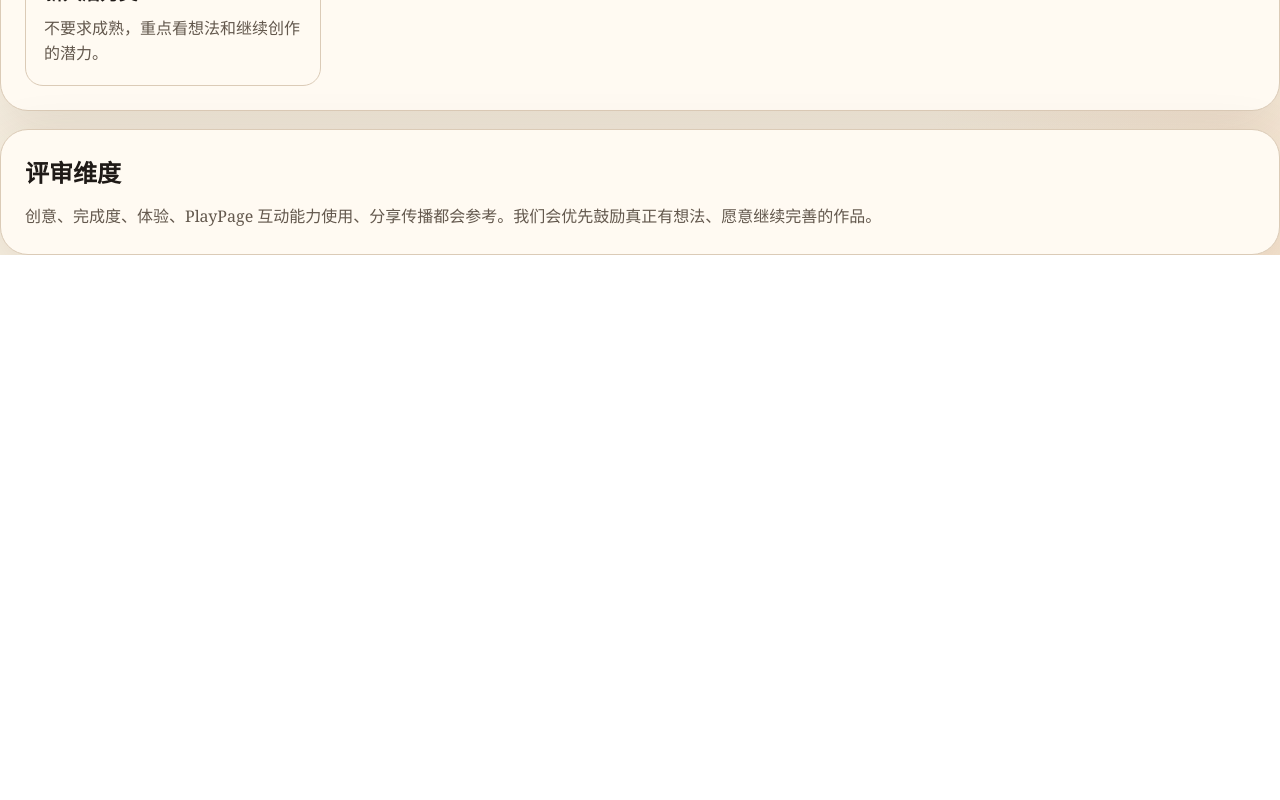
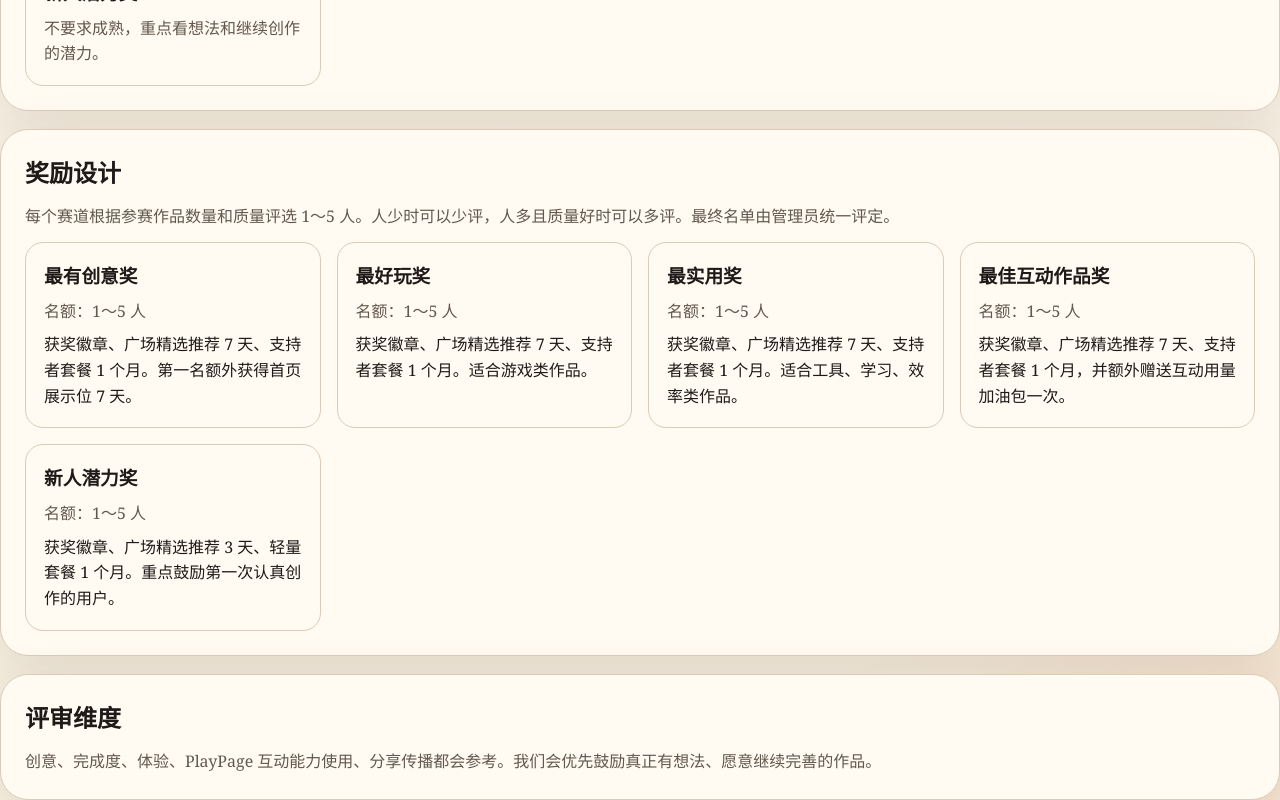
Before and after one commit to wangru2025/PlayPage, a Next.js app in the folder apps/web/: page /contest in a window 1280 px wide. Shown: the part 847-1647 px from the top of the page. Before the commit the page ends 1102 px from the top, so only its background shows below. Built offline with nearby package versions, Linux system fonts and the light colour scheme.

Commit message:
调整创作比赛评选说明

```diff
--- a/apps/web/app/contest/page.tsx
+++ b/apps/web/app/contest/page.tsx
@@ -4,6 +4,14 @@ const tracks = [
   ["最实用奖", "工具、学习辅助、音频/文本处理等。"],
   ["最佳互动作品奖", "使用留言、论坛、排行榜、云存档等互动功能。"],
   ["新人潜力奖", "不要求成熟，重点看想法和继续创作的潜力。"]
+];
+
+const rewards = [
+  ["最有创意奖", "1～5 人", "获奖徽章、广场精选推荐 7 天、支持者套餐 1 个月。第一名额外获得首页展示位 7 天。"],
+  ["最好玩奖", "1～5 人", "获奖徽章、广场精选推荐 7 天、支持者套餐 1 个月。适合游戏类作品。"],
+  ["最实用奖", "1～5 人", "获奖徽章、广场精选推荐 7 天、支持者套餐 1 个月。适合工具、学习、效率类作品。"],
+  ["最佳互动作品奖", "1～5 人", "获奖徽章、广场精选推荐 7 天、支持者套餐 1 个月，并额外赠送互动用量加油包一次。"],
+  ["新人潜力奖", "1～5 人", "获奖徽章、广场精选推荐 3 天、轻量套餐 1 个月。重点鼓励第一次认真创作的用户。"]
 ];
 
 export default function ContestPage() {
@@ -45,6 +53,22 @@ export default function ContestPage() {
       </section>
 
       <section className="panel" style={{ padding: 24, display: "grid", gap: 12 }}>
+        <h2 style={{ margin: 0 }}>奖励设计</h2>
+        <p style={{ margin: 0, color: "var(--muted)" }}>
+          每个赛道根据参赛作品数量和质量评选 1～5 人。人少时可以少评，人多且质量好时可以多评。最终名单由管理员统一评定。
+        </p>
+        <div className="card-grid">
+          {rewards.map(([name, count, reward]) => (
+            <article key={name} style={{ border: "1px solid var(--line)", borderRadius: 18, padding: 18 }}>
+              <h3 style={{ margin: 0 }}>{name}</h3>
+              <p style={{ margin: "8px 0 0", color: "var(--muted)" }}>名额：{count}</p>
+              <p style={{ margin: "8px 0 0" }}>{reward}</p>
+            </article>
+          ))}
+        </div>
+      </section>
+
+      <section className="panel" style={{ padding: 24, display: "grid", gap: 12 }}>
         <h2 style={{ margin: 0 }}>评审维度</h2>
         <p style={{ margin: 0, color: "var(--muted)" }}>
           创意、完成度、体验、PlayPage 互动能力使用、分享传播都会参考。我们会优先鼓励真正有想法、愿意继续完善的作品。
```
Also changed, not shown: apps/web/app/contest/submit/page.tsx (+3 -16 lines), 1 other file (tests, documents, lock files or other folders).
